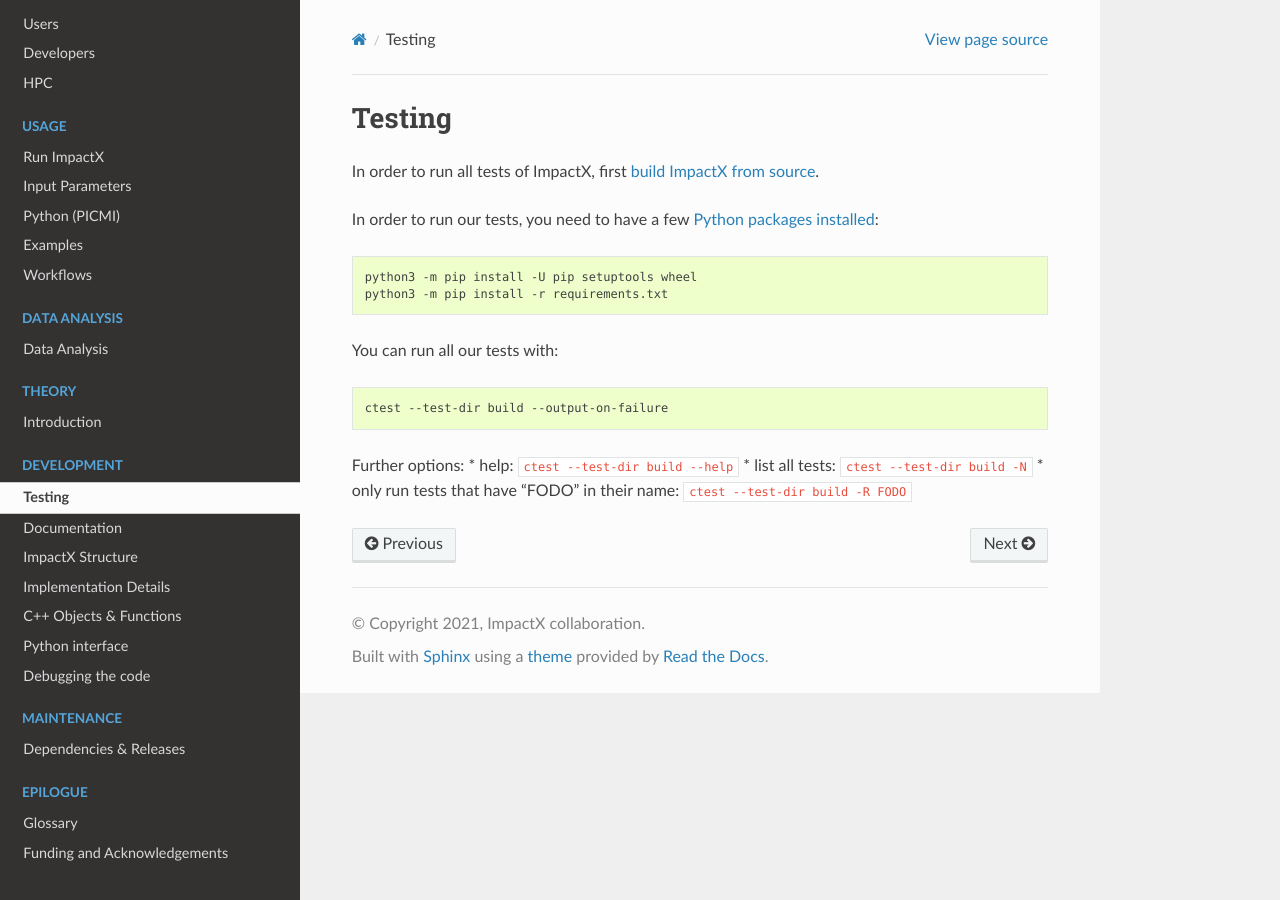
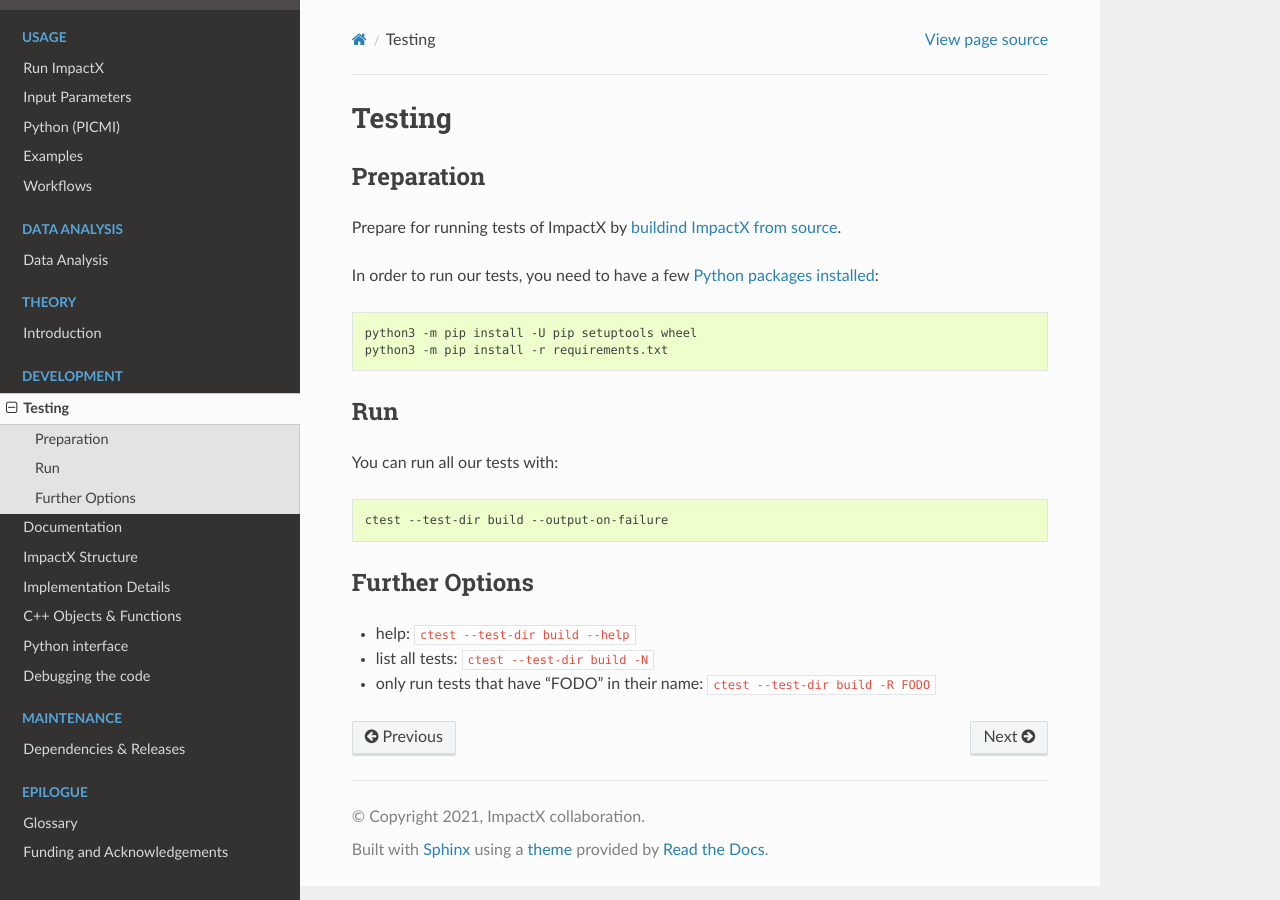
Before and after one commit to ECP-WarpX/impactx, a Sphinx documentation site: the page built from docs/source/developers/testing.rst, in a window 1280 px wide. Built offline with Sphinx 7.4.7 and the Read the Docs theme 2.0.0, drawn with Linux system fonts in a browser that asks for light colours; pages that are not in the unit, such as notebooks, are missing from menus.

```diff
--- a/docs/source/developers/testing.rst
+++ b/docs/source/developers/testing.rst
@@ -3,7 +3,10 @@
 Testing
 =======
 
-In order to run all tests of ImpactX, first :ref:`build ImpactX from source <install-developers>`.
+Preparation
+-----------
+
+Prepare for running tests of ImpactX by :ref:`buildind ImpactX from source <install-developers>`.
 
 In order to run our tests, you need to have a few :ref:`Python packages installed <install-dependencies>`:
 
@@ -12,13 +15,18 @@ In order to run our tests, you need to have a few :ref:`Python packages installe
    python3 -m pip install -U pip setuptools wheel
    python3 -m pip install -r requirements.txt
 
+Run
+---
+
 You can run all our tests with:
 
 .. code-block:: sh
 
    ctest --test-dir build --output-on-failure
 
-Further options:
+Further Options
+---------------
+
 * help: ``ctest --test-dir build --help``
 * list all tests: ``ctest --test-dir build -N``
 * only run tests that have "FODO" in their name: ``ctest --test-dir build -R FODO``
```
Also changed, not shown: docs/source/usage/examples.rst (+5 -2 lines), examples/chicane/README.rst, examples/fodo/README.rst, 1 other file.
